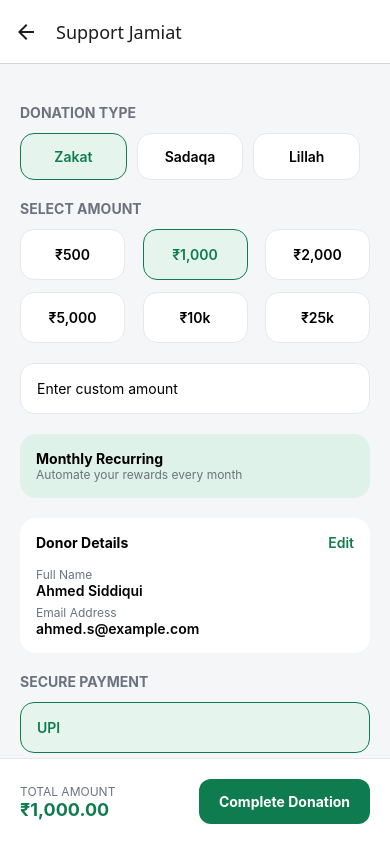
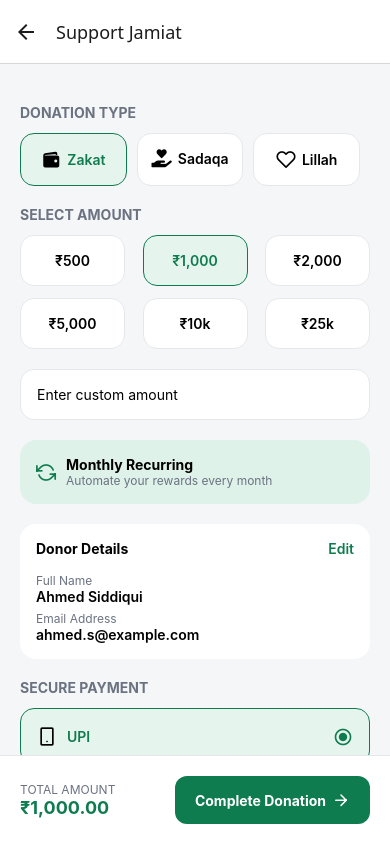
Before and after one commit to ambujvashistha/impact-tracking-app, a React Native app: screen /Donate in a window 390 px wide. Built offline with nearby package versions, Linux system fonts and the light colour scheme.

Commit message:
This is the End

```diff
--- a/src/screens/campaignDetailsScreen.js
+++ b/src/screens/campaignDetailsScreen.js
@@ -74,10 +74,7 @@ export default function CampaignScreen({ route, navigation }) {
       </ScrollView>
 
       <View style={styles.bottomBar}>
-        <TouchableOpacity
-          style={styles.donateButton}
-          onPress={() => navigation.navigate("Donate", { id })}
-        >
+        <TouchableOpacity style={styles.donateButton} onPress={() => navigation.navigate("Donate", { id })} >
           <Text style={styles.donateButtonText}>Donate Now</Text>
         </TouchableOpacity>
       </View>
--- a/src/screens/donateScreen.js
+++ b/src/screens/donateScreen.js
@@ -21,29 +21,45 @@ export default function DonateScreen() {
 
   const amounts = [500, 1000, 2000, 5000, 10000, 25000];
 
+  const donationTypes = [
+    { label: "Zakat", icon: <Entypo name="wallet" size={20} /> },
+    { label: "Sadaqa", icon: <FontAwesome5 name="hand-holding-heart" size={18} /> },
+    { label: "Lillah", icon: <Feather name="heart" size={20} /> },
+  ];
+
+  const paymentMethods = [
+    {
+      label: "UPI",
+      icon: <Feather name="smartphone" size={20} />,
+    },
+    {
+      label: "Card",
+      icon: <Feather name="credit-card" size={20} />,
+    },
+    {
+      label: "NetBanking",
+      icon: <MaterialIcons name="account-balance" size={20} />,
+    },
+  ];
+
   return (
     <View style={styles.container}>
       <ScrollView contentContainerStyle={styles.content}>
         <Text style={styles.sectionTitle}>DONATION TYPE</Text>
 
         <View style={styles.typeRow}>
-          {["Zakat", "Sadaqa", "Lillah"].map((type) => (
+          {donationTypes.map((type) => (
             <TouchableOpacity
-              key={type}
-              style={[
-                styles.typeButton,
-                selectedType === type && styles.typeButtonActive,
-              ]}
-              onPress={() => setSelectedType(type)}
-            >
+              key={type.label}
+              style={[styles.typeButton, selectedType === type.label && styles.typeButtonActive, ]}
+              onPress={() => setSelectedType(type.label)}>
+              <View style={styles.typeContent}>
+                {type.icon}
                 <Text
-                style={[
-                  styles.typeText,
-                  selectedType === type && styles.typeTextActive,
-                ]}
-              >
-                {type}
+                  style={[styles.typeText, selectedType === type.label && styles.typeTextActive,]}>
+                  {type.label}
                 </Text>
+              </View>
             </TouchableOpacity>
           ))}
         </View>
@@ -54,35 +70,27 @@ export default function DonateScreen() {
           {amounts.map((amt) => (
             <TouchableOpacity
               key={amt}
-              style={[
-                styles.amountButton,
-                selectedAmount === amt && styles.amountButtonActive,
-              ]}
-              onPress={() => setSelectedAmount(amt)}
-            >
-              <Text
-                style={[
-                  styles.amountText,
-                  selectedAmount === amt && styles.amountTextActive,
-                ]}
-              >
+              style={[ styles.amountButton, selectedAmount === amt && styles.amountButtonActive]}
+              onPress={() => setSelectedAmount(amt)}>
+              <Text style={[ styles.amountText, selectedAmount === amt && styles.amountTextActive,]}>
                 ₹{amt >= 10000 ? amt / 1000 + "k" : amt.toLocaleString()}
               </Text>
             </TouchableOpacity>
           ))}
         </View>
 
-        <TextInput
-          placeholder="Enter custom amount"
-          style={styles.customInput}
-          keyboardType="numeric"
-        />
+        <TextInput placeholder="Enter custom amount" style={styles.customInput} keyboardType="numeric" />
 
         <View style={styles.recurringCard}>
+          <View style={styles.recurringRow}>
+            <Feather name="refresh-ccw" size={20} color="#0f7c4f" />
+            <View style={{ marginLeft: 10 }}>
               <Text style={styles.recurringTitle}>Monthly Recurring</Text>
               <Text style={styles.recurringSub}>
                 Automate your rewards every month
               </Text>
+            </View>
+          </View>
         </View>
 
         <View style={styles.card}>
@@ -98,23 +106,20 @@ export default function DonateScreen() {
 
         <Text style={styles.sectionTitle}>SECURE PAYMENT</Text>
 
-        {["UPI", "Card", "NetBanking"].map((method) => (
+        {paymentMethods.map((method) => (
           <TouchableOpacity
-            key={method}
-            style={[
-              styles.paymentButton,
-              paymentMethod === method && styles.paymentActive,
-            ]}
-            onPress={() => setPaymentMethod(method)}
-          >
-            <Text
-              style={[
-                styles.paymentText,
-                paymentMethod === method && styles.paymentTextActive,
-              ]}
-            >
-              {method}
+            key={method.label}
+            style={[ styles.paymentButton, paymentMethod === method.label && styles.paymentActive, ]} onPress={() => setPaymentMethod(method.label)} >
+            <View style={styles.paymentRow}>
+              {method.icon}
+              <Text style={[ styles.paymentText, paymentMethod === method.label && styles.paymentTextActive, ]}>
+                {method.label}
               </Text>
+            </View>
+
+            <MaterialIcons name={ paymentMethod === method.label ? "radio-button-checked" : "radio-button-unchecked" } size={20}
+              color={paymentMethod === method.label ? "#0f7c4f" : "#9ca3af"}
+            />
           </TouchableOpacity>
         ))}
       </ScrollView>
@@ -128,13 +133,20 @@ export default function DonateScreen() {
         </View>
 
         <TouchableOpacity style={styles.donateButton}>
+          <View style={{ flexDirection: "row", alignItems: "center" }}>
             <Text style={styles.donateButtonText}>Complete Donation</Text>
+            <Feather
+              name="arrow-right"
+              size={18}
+              color="#fff"
+              style={{ marginLeft: 6 }}
+            />
+          </View>
         </TouchableOpacity>
       </View>
     </View>
   );
 }
-
 
 const styles = StyleSheet.create({
   container: {
@@ -297,4 +309,32 @@ const styles = StyleSheet.create({
     color: "#fff",
     fontWeight: "700",
   },
+  typeContent: {
+    flexDirection: "row",
+    alignItems: "center",
+    gap: 6,
+  },
+
+  recurringRow: {
+    flexDirection: "row",
+    alignItems: "center",
+  },
+
+  paymentButton: {
+    backgroundColor: "#fff",
+    borderRadius: 14,
+    padding: 16,
+    marginBottom: 12,
+    borderWidth: 1,
+    borderColor: "#e5e7eb",
+    flexDirection: "row",
+    justifyContent: "space-between",
+    alignItems: "center",
+  },
+
+  paymentRow: {
+    flexDirection: "row",
+    alignItems: "center",
+    gap: 10,
+  },
 });
```
Lines whose indentation alone changed are shown as unchanged.
